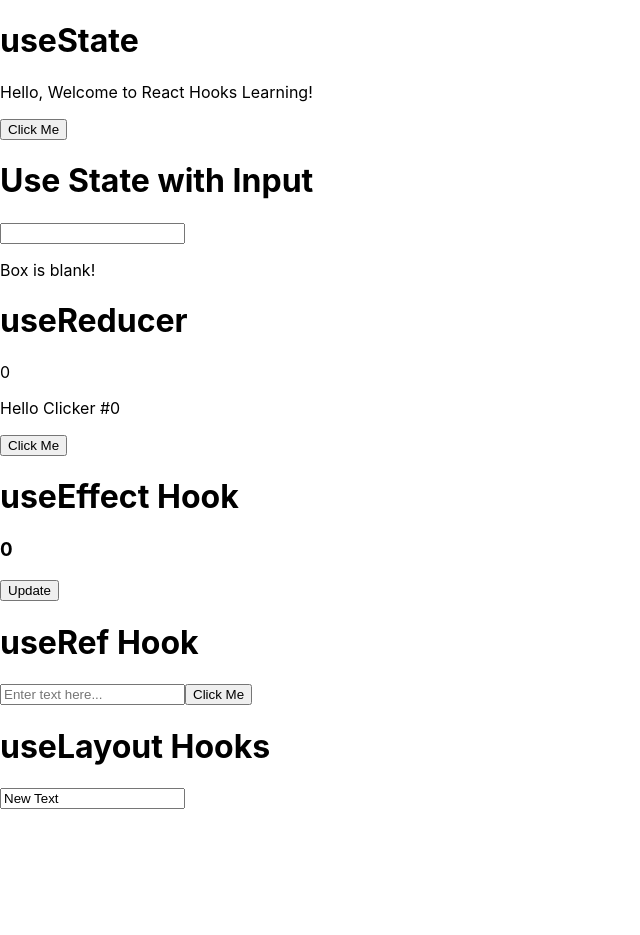
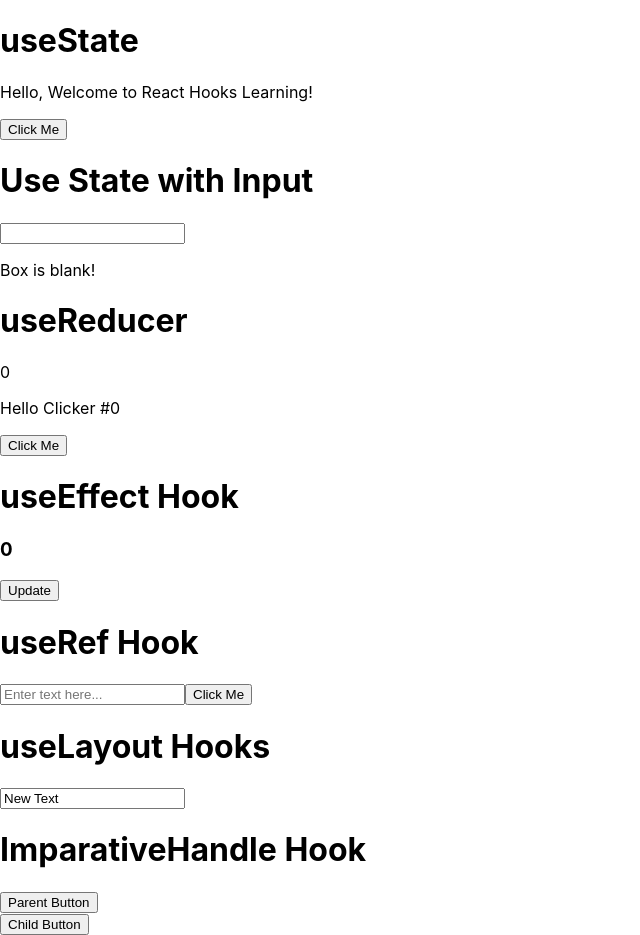
Before and after one commit to tabrezdal/react-default-hooks, a React (Create React App) app: page / in a window 1280 px wide. Shown: the whole page, without its empty margins (0-640 px from the left). Before the commit the page ends 809 px from the top, so only its background shows below. Built offline with nearby package versions, Linux system fonts and the light colour scheme; no server answers; the HTML template or start-up script is replaced by a standard one.

Commit message:
ImperativeHandle Hook

```diff
--- a/src/App.js
+++ b/src/App.js
@@ -5,6 +5,7 @@ import UseReducer from './useReducer/UseReducer';
 import UseEffect from './useEffect/UseEffect';
 import UseRef from './useRef/UseRef';
 import UseLayout from './useLayout/UseLayout';
+import ImparativeHandle from './imapareativeHandle/ImparativeHandle';
 
 
 const App = () => {
@@ -16,6 +17,7 @@ const App = () => {
         <UseEffect />
         <UseRef />
         <UseLayout />
+        <ImparativeHandle />
     </div>
 
   )
--- /dev/null
+++ b/src/imapareativeHandle/Button.js
@@ -0,0 +1,25 @@
+import React, { useState, useImperativeHandle, forwardRef } from 'react'
+
+const Button = forwardRef((props, ref) => {
+
+    const [toggle, setText] = useState(false);
+
+    useImperativeHandle( ref, () => ({
+        TextToggler(){
+            setText(!toggle);
+        }
+    }))
+
+    // const onClick = () =>{
+    //     setText(!toggle);
+    // }
+
+  return (
+    <div>
+        <button>Child Button</button>
+        {toggle && <p>Text Toggled</p>}
+    </div>
+  )
+})
+
+export default Button
--- /dev/null
+++ b/src/imapareativeHandle/ImparativeHandle.js
@@ -0,0 +1,15 @@
+import React, { useRef } from 'react'
+import Button from './Button'
+
+const ImparativeHandle = () => {
+    const buttonRef = useRef(null);
+  return (
+    <div>
+        <h1>ImparativeHandle Hook</h1>
+        <button onClick={() => buttonRef.current.TextToggler()} >Parent Button</button>
+        <Button ref={buttonRef} />
+    </div>
+  )
+}
+
+export default ImparativeHandle
```
